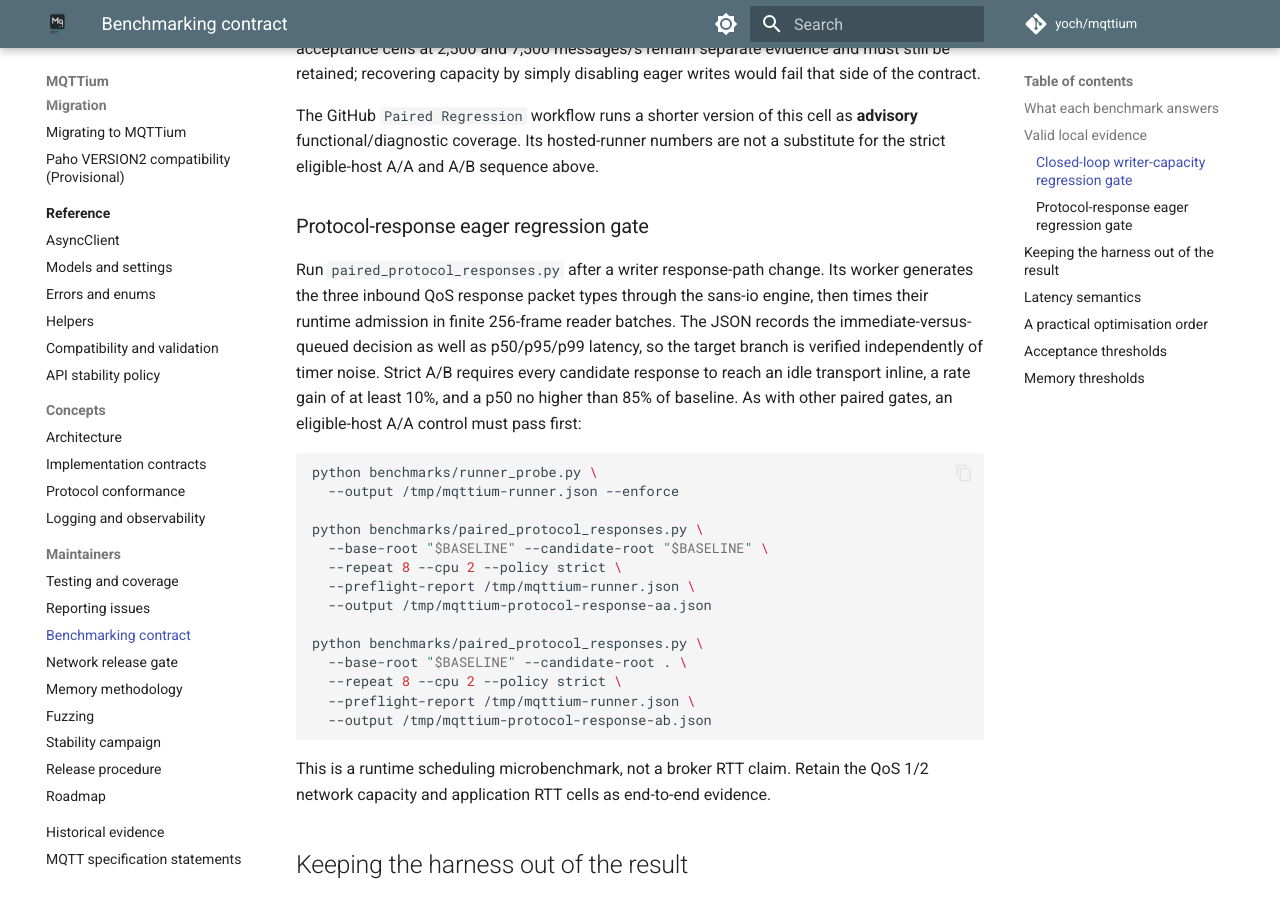
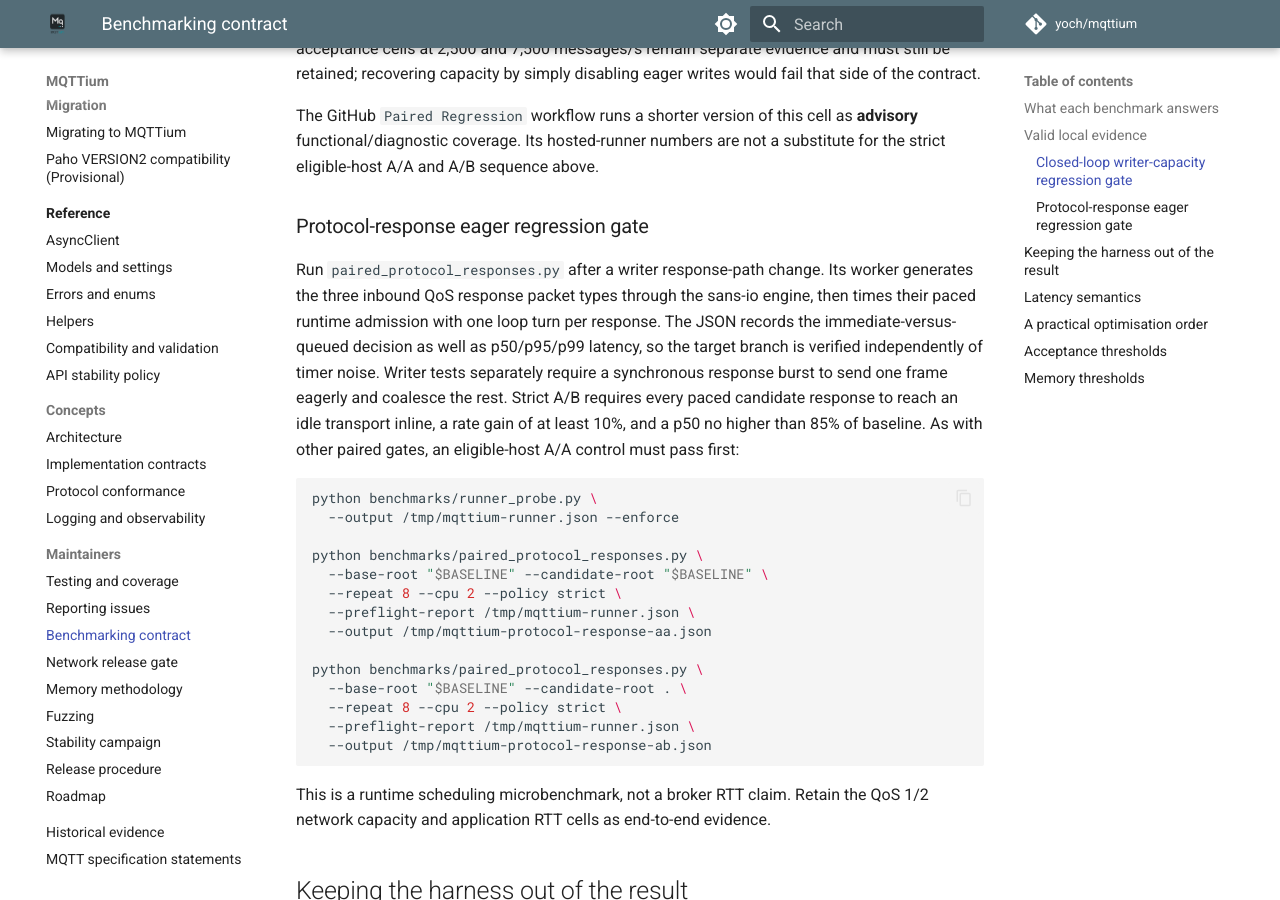
Before and after one commit to yoch/mqttium, an MkDocs documentation site: the page built from docs/benchmarking.md, in a window 1280 px wide and 900 px high, scrolled down 2641 px. Built offline with MkDocs 1.6.1 and Material for MkDocs 9.7.7, drawn with Linux system fonts in a browser that asks for light colours; comment, search, counter and statistics services are not loaded.

Commit message:
Coalesce protocol response bursts after one eager frame

````diff
--- a/docs/benchmarking.md
+++ b/docs/benchmarking.md
@@ -127,12 +127,14 @@ substitute for the strict eligible-host A/A and A/B sequence above.
 
 Run `paired_protocol_responses.py` after a writer response-path change. Its
 worker generates the three inbound QoS response packet types through the
-sans-io engine, then times their runtime admission in finite 256-frame reader
-batches. The JSON records the immediate-versus-queued decision as well as
+sans-io engine, then times their paced runtime admission with one loop turn per
+response. The JSON records the immediate-versus-queued decision as well as
 p50/p95/p99 latency, so the target branch is verified independently of timer
-noise. Strict A/B requires every candidate response to reach an idle transport
-inline, a rate gain of at least 10%, and a p50 no higher than 85% of baseline.
-As with other paired gates, an eligible-host A/A control must pass first:
+noise. Writer tests separately require a synchronous response burst to send one
+frame eagerly and coalesce the rest. Strict A/B requires every paced candidate
+response to reach an idle transport inline, a rate gain of at least 10%, and a
+p50 no higher than 85% of baseline. As with other paired gates, an eligible-host
+A/A control must pass first:
 
 ```bash
 python benchmarks/runner_probe.py \
````
Also changed, not shown: CHANGELOG.md (+5 -4 lines), docs/implementation-guide.md (+6 -5 lines), 3 other files.
